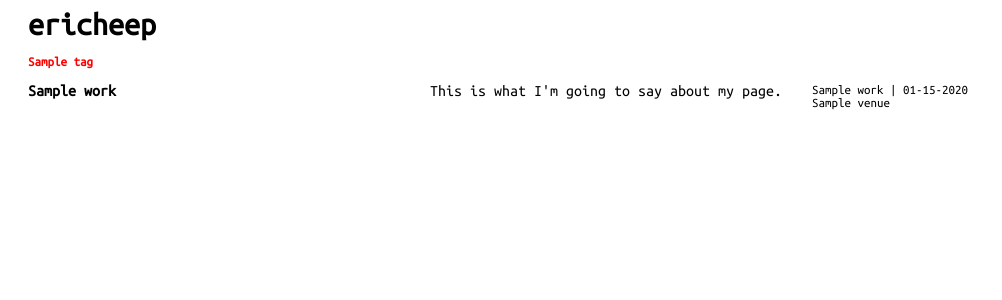
After one commit to ericheep/miscellany, a Django app: page /1/ in a window 1280 px wide. The commit adds this page. Shown: the top 300 px of the page, without its empty margins (0-1002 px from the left). Run offline with Django 3.2, Linux system fonts and the light colour scheme; tables that the repository leaves empty hold one stand-in row (values such as "Sample post").

Commit message:
weekend changes

```diff
--- a/portfolio/admin.py
+++ b/portfolio/admin.py
@@ -1,9 +1,9 @@
 from django.contrib import admin
-from .models import Work, Performance, Venue, Image
+from .models import Work, Performance, Venue, Image, Tag
 
 
 class WorkAdmin(admin.ModelAdmin):
-    list_display = ["__str__", "slug", "discipline", "tags", "created_date"]
+    list_display = ["__str__", "slug", "short_text", "created_date"]
 
     class Meta:
         model = Work
@@ -13,3 +13,4 @@ admin.site.register(Work, WorkAdmin)
 admin.site.register(Performance)
 admin.site.register(Venue)
 admin.site.register(Image)
+admin.site.register(Tag)
--- a/portfolio/models.py
+++ b/portfolio/models.py
@@ -1,6 +1,12 @@
 from django.db import models
-from django.contrib.postgres.fields import ArrayField
-from django.template.defaultfilters import slugify
+from django.template.defaultfilters import slugify, truncatechars
+
+
+class Tag(models.Model):
+    title = models.CharField(max_length=200, unique=True)
+
+    def __str__(self):
+        return self.title
 
 
 class Work(models.Model):
@@ -8,13 +14,11 @@ class Work(models.Model):
     slug = models.SlugField(null=True, blank=True, editable=False)
 
     text = models.TextField()
-    discipline = models.CharField(max_length=50)
     created_date = models.DateField()
+    tags = models.ManyToManyField(Tag)
 
-    tags = ArrayField(
-        models.CharField(max_length=20),
-        null=True, blank=True
-    )
+    def short_text(self):
+        return truncatechars(self.text, 50)
 
     def add(self):
         self.save()
@@ -41,6 +45,7 @@ class Venue(models.Model):
 class Performance(models.Model):
     work = models.ForeignKey(Work)
     venue = models.ForeignKey(Venue)
+    event = models.CharField(max_length=200)
     date = models.DateField()
 
     def add(self):
--- a/portfolio/static/css/style.css
+++ b/portfolio/static/css/style.css
@@ -1,35 +1,79 @@
-.head {
+a {
+    color: #FF0000;
+    text-decoration: none;
+}
+
+div {
     font-family: 'Ubuntu Mono', monospace;
-    color: #000000;
+}
+
+h1 {
+    margin: 0px 20px;
+}
+
+#flex-tags {
+    display: flex;
+    color: #D8D8D8;
+    flex-wrap: wrap;
+    flex-direction: row;
+    align-items: center;
+    justify-content: flex-start;
+    margin-left: 10px
+}
+
+#flex-tag {
+    flex: 0 1 auto;
+    font-weight: bold;
+    text-align: center;
+    font-size: small;
+    padding: 15px 10px;
+}
+
+#flex-body {
+    display: flex;
+    flex-direction: row;
+    align-items: flex-start;
+    justify-content: space-between;
+    margin: 0px 20px;
+}
+
+#flex-works {
+    flex: 1 0 auto;
+    order: 0;
+    font-weight: bold;
+    margin-right: 30px;
+}
+
+#work {
+    padding-bottom: 5px;
+}
+
+#flex-content{
+    flex: 0 1 auto;
+    order: 1;
+}
+
+span {
+    content:"";
+    flex: 1 1 auto;
+    border-top: 1px solid #000;
+}
+
+#content-title{
+    font-size: large;
+    font-weight: bold;
+}
+
+#flex-performances {
+    flex: 1 0 auto;
+    order: 2;
+    font-size: small;
     margin-left: 30px;
 }
 
-.sidebar {
-    font-family: 'Ubuntu Mono', monospace;
-    color: #FF0000;
+#performance-date {
 }
 
-.flex-container {
-    display: flex;
-    order: -1;
-    list-style: none;
-    flex-flow: nowrap;
-    flex-direction: column;
-    justify-content: space-around;
+#performance-venue{
+    padding-bottom: 5px;
 }
-
-.pretty-link {
-    text-decoration: none;
-    color: #FF0000;
-}
-
-.flex-content {
-    display: flex;
-    order: 1;
-}
-
-.flex-item {
-    width: 150px;
-    height: 30;
-    margin-left: 10px;
-}
--- /dev/null
+++ b/portfolio/templates/portfolio/filtered.html
@@ -0,0 +1,19 @@
+{% extends 'base.html' %}
+
+{% block title %} {{ tag }} | ericheep {% endblock %}
+
+{% block header %} ericheep {% endblock %}
+
+{% block filtered %}
+    {% for filtered_work in filtered_works %}
+        <div> {{ filtered_work }} </div>
+    {% endfor %}
+{% endblock %}
+
+{% block excluded %}
+    {% for excluded_work in excluded_works %}
+        <div> {{ excluded_work }} </div>
+    {% endfor %}
+{% endblock %}
+
+{% block content %} This is what I'm going to say about my page. {% endblock %}
--- /dev/null
+++ b/portfolio/templatetags/performance_tags.py
@@ -0,0 +1,9 @@
+from django import template
+from portfolio.models import Performance
+
+register = template.Library()
+
+
+@register.simple_tag
+def get_performances():
+    return Performance.objects.order_by('-date')
--- /dev/null
+++ b/portfolio/templatetags/tag_tags.py
@@ -0,0 +1,9 @@
+from django import template
+from portfolio.models import Tag
+
+register = template.Library()
+
+
+@register.simple_tag
+def get_tags():
+    return Tag.objects.all()
--- a/portfolio/urls.py
+++ b/portfolio/urls.py
@@ -3,5 +3,6 @@ from . import views
 
 urlpatterns = [
     url(r'^$', views.index, name='index'),
+    url(r'^(?P<tag>[-\w]+)/$', views.filtered, name='filtered'),
     url(r'^(?P<slug>[-\w]+)/$', views.work, name='work'),
 ]
--- a/portfolio/views.py
+++ b/portfolio/views.py
@@ -4,6 +4,21 @@ from .models import Work
 
 def index(request):
     return render(request, 'portfolio/index.html')
+
+
+def filtered(request, tag):
+    works = Work.objects.all()
+
+    filtered_works = works.filter(tags__title=tag)
+    excluded_works = works.exclude(tags__title=tag)
+
+    context = {
+        'filtered_works': filtered_works,
+        'excluded_works': excluded_works,
+        'tag': tag,
+    }
+
+    return render(request, 'portfolio/filtered.html', context)
 
 
 def work(request, slug):
@@ -15,7 +30,6 @@ def work(request, slug):
         'title': work.title,
         'text': work.text,
         'date': work.created_date,
-        'tags': work.tags,
     }
 
     return render(request, 'portfolio/work.html', context)
--- a/templates/base.html
+++ b/templates/base.html
@@ -1,30 +1,43 @@
-{% load work_tags %}
+{% load performance_tags %}
+{% load tag_tags %}
 
 <html lang="en">
 <head>
-    <link href="https://fonts.googleapis.com/css?family=Ubuntu+Mono:700" rel="stylesheet">
+    <link href="https://fonts.googleapis.com/css?family=Ubuntu+Mono" rel="stylesheet">
     <link href="/static/css/style.css" rel="stylesheet"/>
     <title>{% block title %}{% endblock %}</title>
 </head>
 
 <body>
-    <div class="head"
-        <h1>{% block header %}{% endblock %}</h1>
+    <div> <h1>{% block header %}{% endblock %}</h1> </div>
+
+    <div id="flex-tags" >
+        {% get_tags as tags %}
+        {% for tag in tags %}
+        <div id="flex-tag"> <a href="/{{ tag }}/"> {{ tag }} </a> </div>
+        {% endfor %}
     </div>
 
-    <div class="sidebar">
-        {% block sidebar %}
-        <ul class="flex-container">
-            {% get_works as works %}
-            {% for work in works %}
-                <li class="flex-item"> <a class="pretty-link" href="/{{work.slug}}/">{{work.slug}}</a></li>
+    <div id="flex-body">
+        <div id="flex-works">
+            {% block filtered %} {% endblock %}
+            {% block excluded %} {% endblock %}
+            <!-- <div id="work"> <a href="/{{work.slug}}/">{{work.slug}}</a> </div> -->
+        </div>
+
+        <div id="flex-content">
+            <div id="content-title"> {% block content_title %}{% endblock %} </div>
+            {% block content %}{% endblock %}
+        </div>
+
+        <div id="flex-performances">
+            {% get_performances as performances %}
+            {% for performance in performances %}
+
+            <div id="performance-date"> {{performance.work}} | {{ performance.date|date:"m-d-Y" }} </div>
+            <div id="performance-venue"> {{ performance.venue }} </div>
             {% endfor %}
-        </ul>
-        {% endblock %}
-    </div>
-
-    <div class="flex-content">
-        {% block content %}{% endblock %}
+        </div>
     </div>
 </body>
 </html>
```
Also changed, not shown: portfolio/templates/portfolio/work.html (+5 -9 lines), portfolio/templatetags/work_tags.py (+9 -2 lines), portfolio/migrations/0018_auto_20170611_0146.py (added), portfolio/migrations/0019_auto_20170611_0931.py (added), portfolio/migrations/0020_tag.py (added), portfolio/migrations/0021_auto_20170611_1145.py (added).
